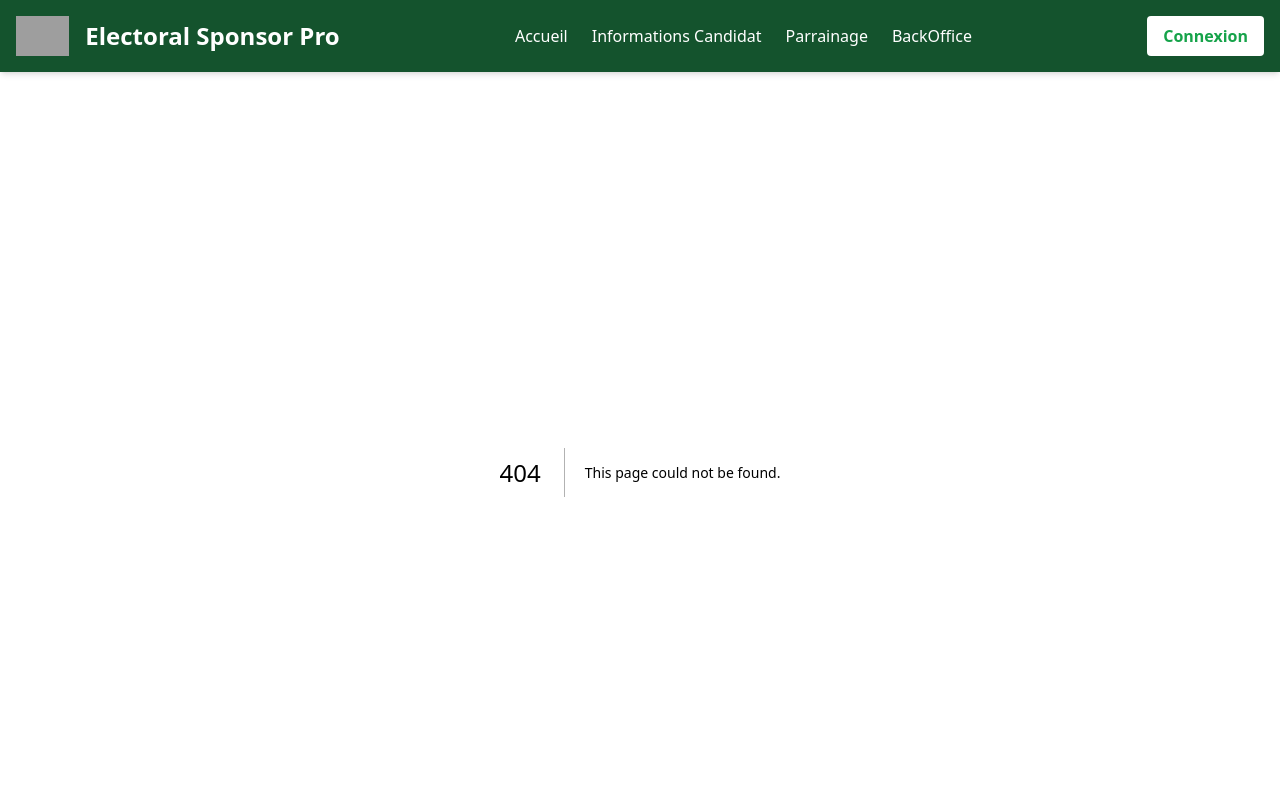
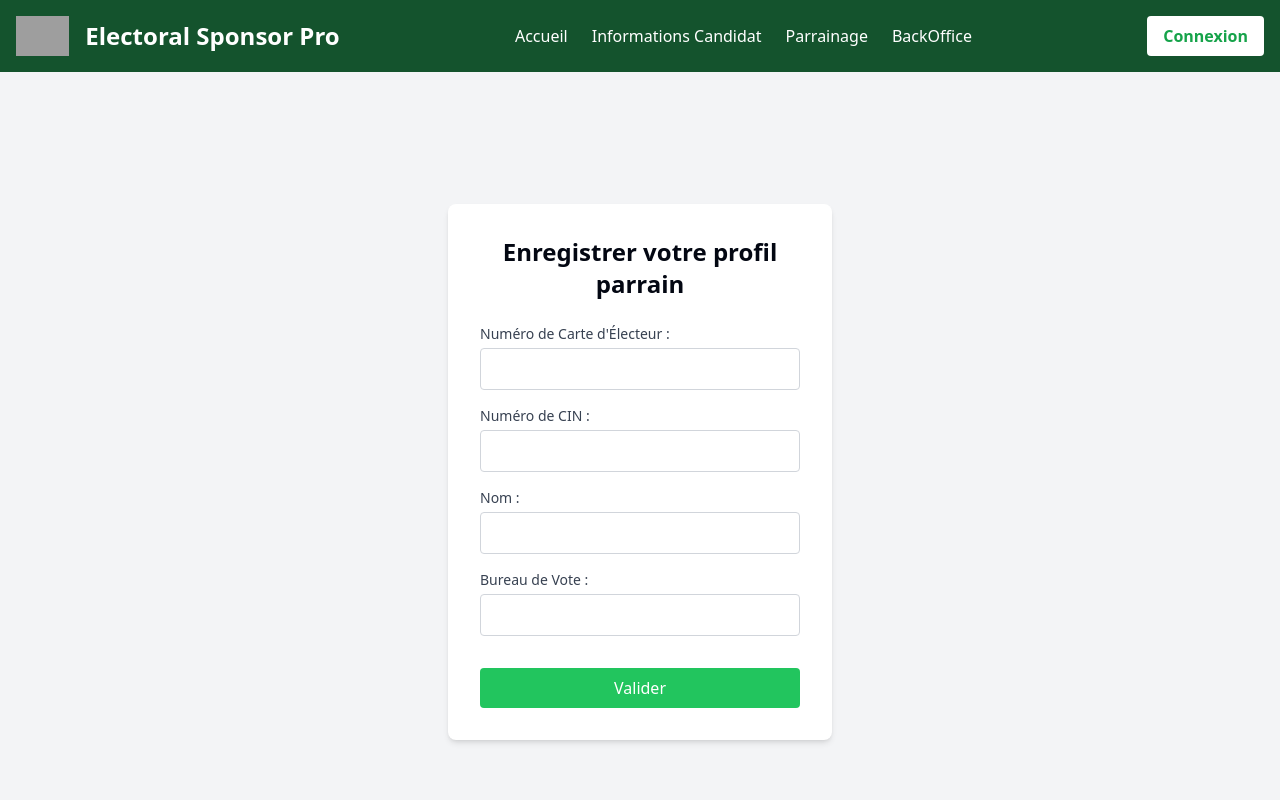
Before and after one commit to Electoral-Sponsorship/ProjetBD, a Next.js app: page /parrain in a window 1280 px wide. Before the commit this address had no page. Shown: the top 800 px of the page. Built offline with nearby package versions, Linux system fonts and the light colour scheme; grey boxes are pictures that could not be loaded.

Commit message:
ajout de la page parrain

```diff
--- /dev/null
+++ b/app/parrain/page.js
@@ -0,0 +1,184 @@
+"use client";
+
+import { useState } from "react";
+
+const ParrainProfile = () => {
+  const [electorNumber, setElectorNumber] = useState("");
+  const [identityNumber, setIdentityNumber] = useState("");
+  const [lastName, setLastName] = useState("");
+  const [firstName, setFirstName] = useState("");
+  const [votingOffice, setVotingOffice] = useState("");
+  const [phone, setPhone] = useState("");
+  const [email, setEmail] = useState("");
+  const [step, setStep] = useState(1);
+  const [error, setError] = useState("");
+  const [authCodeSent, setAuthCodeSent] = useState(false);
+
+  const handleChange = (setter) => (e) => {
+    setter(e.target.value);
+    setError(""); // Effacer l'erreur lorsque l'utilisateur modifie un champ
+  };
+
+  const validateAuthenticationInfo = async () => {
+    if (!electorNumber || !identityNumber || !lastName || !votingOffice) {
+      setError("Tous les champs d'authentification sont obligatoires.");
+      return;
+    }
+
+    try {
+      const response = await fetch("/api/verifyInfo", {
+        method: "POST",
+        body: JSON.stringify({ electorNumber, identityNumber, lastName, votingOffice }),
+        headers: { "Content-Type": "application/json" },
+      });
+
+      const data = await response.json();
+      if (data.isValid) {
+        setStep(2);
+      } else {
+        setError("Les informations d'authentification sont invalides.");
+      }
+    } catch (error) {
+      setError("Erreur de connexion. Veuillez réessayer.");
+    }
+  };
+
+  const handleSubmitContactInfo = async (e) => {
+    e.preventDefault();
+    if (!phone && !email) {
+      setError("Veuillez entrer un numéro de téléphone ou un email.");
+      return;
+    }
+
+    try {
+      const response = await fetch("/api/details", {
+        method: "POST",
+        body: JSON.stringify({ phone, email }),
+        headers: { "Content-Type": "application/json" },
+      });
+
+      const data = await response.json();
+      if (data.phoneUsed || data.emailUsed) {
+        setError("Le numéro de téléphone ou l'email a déjà été utilisé.");
+        return;
+      }
+
+      const registrationResponse = await fetch("/api/profile", {
+        method: "POST",
+        body: JSON.stringify({ electorNumber, identityNumber, lastName, firstName, votingOffice, phone, email }),
+        headers: { "Content-Type": "application/json" },
+      });
+
+      if (registrationResponse.ok) {
+        await sendAuthCode(phone, email);
+        setAuthCodeSent(true);
+        alert("Profil enregistré. Un code de vérification a été envoyé par SMS et email.");
+      } else {
+        setError("Erreur lors de l'enregistrement du profil.");
+      }
+    } catch (error) {
+      setError("Erreur réseau. Veuillez réessayer.");
+    }
+  };
+
+  const sendAuthCode = async (phone, email) => {
+    try {
+      await fetch("/api/sendAuthCode", {
+        method: "POST",
+        body: JSON.stringify({ phone, email }),
+        headers: { "Content-Type": "application/json" },
+      });
+    } catch (error) {
+      setError("Erreur lors de l'envoi du code de vérification.");
+    }
+  };
+
+  return (
+    <div className="flex justify-center items-center h-screen bg-gray-100 text-gray-950">
+      <div className="bg-white p-8 rounded-lg shadow-md w-96">
+        <h1 className="text-2xl font-bold text-center mb-6">Enregistrer votre profil parrain</h1>
+        {step === 1 ? (
+          <form onSubmit={(e) => { e.preventDefault(); validateAuthenticationInfo(); }}>
+            <div className="mb-4">
+              <label className="block text-sm font-medium text-gray-700">Numéro de Carte d'Électeur :</label>
+              <input
+                type="text"
+                value={electorNumber}
+                onChange={handleChange(setElectorNumber)}
+                className="w-full px-3 py-2 mt-1 border border-gray-300 rounded focus:ring-indigo-500 focus:border-indigo-500"
+                required
+              />
+            </div>
+
+            <div className="mb-4">
+              <label className="block text-sm font-medium text-gray-700">Numéro de CIN :</label>
+              <input
+                type="text"
+                value={identityNumber}
+                onChange={handleChange(setIdentityNumber)}
+                className="w-full px-3 py-2 mt-1 border border-gray-300 rounded focus:ring-indigo-500 focus:border-indigo-500"
+                required
+              />
+            </div>
+
+            <div className="mb-4">
+              <label className="block text-sm font-medium text-gray-700">Nom :</label>
+              <input
+                type="text"
+                value={lastName}
+                onChange={handleChange(setLastName)}
+                className="w-full px-3 py-2 mt-1 border border-gray-300 rounded focus:ring-indigo-500 focus:border-indigo-500"
+                required
+              />
+            </div>
+
+            <div className="mb-4">
+              <label className="block text-sm font-medium text-gray-700">Bureau de Vote :</label>
+              <input
+                type="text"
+                value={votingOffice}
+                onChange={handleChange(setVotingOffice)}
+                className="w-full px-3 py-2 mt-1 border border-gray-300 rounded focus:ring-indigo-500 focus:border-indigo-500"
+                required
+              />
+            </div>
+
+            {error && <p className="mt-4 text-red-500 text-center">{error}</p>}
+
+            <button type="submit" className="w-full bg-green-500 text-white py-2 px-4 rounded mt-4">Valider</button>
+          </form>
+        ) : (
+          <form onSubmit={handleSubmitContactInfo}>
+            <div className="mb-4">
+              <label className="block text-sm font-medium text-gray-700">Adresse Email :</label>
+              <input
+                type="email"
+                value={email}
+                onChange={handleChange(setEmail)}
+                className="w-full px-3 py-2 mt-1 border border-gray-300 rounded focus:ring-indigo-500 focus:border-indigo-500"
+              />
+            </div>
+
+            <div className="mb-4">
+              <label className="block text-sm font-medium text-gray-700">Numéro de Téléphone :</label>
+              <input
+                type="tel"
+                value={phone}
+                onChange={handleChange(setPhone)}
+                className="w-full px-3 py-2 mt-1 border border-gray-300 rounded focus:ring-indigo-500 focus:border-indigo-500"
+              />
+            </div>
+
+            {error && <p className="mt-4 text-red-500 text-center">{error}</p>}
+
+            <button type="submit" className="w-full bg-green-500 text-white py-2 px-4 rounded mt-4">Enregistrer</button>
+          </form>
+        )}
+
+        {authCodeSent && <p className="mt-4 text-green-500 text-center">Un code de vérification a été envoyé par SMS et email.</p>}
+      </div>
+    </div>
+  );
+};
+
+export default ParrainProfile;
```
